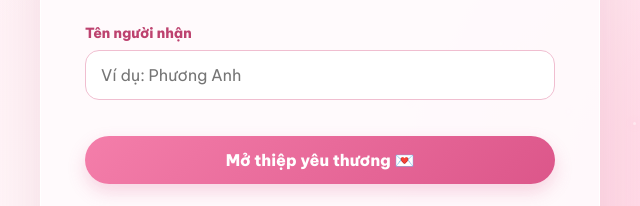
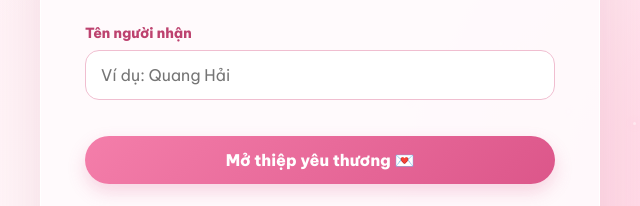
Before and after one commit to haiquang05/20-10, a plain HTML site: page index.html in a window 1280 px wide. Shown: the part 413-619 px from the top of the page, 320-960 px from the left. Drawn offline with Linux system fonts and the light colour scheme.

Commit message:
Update vidu

```diff
--- a/index.html
+++ b/index.html
@@ -32,7 +32,7 @@
                     id="recipient-input"
                     name="recipient"
                     type="text"
-                    placeholder="Ví dụ: Phương Anh"
+                    placeholder="Ví dụ: Quang Hải"
                     maxlength="50"
                     autocomplete="name"
                     required
```
